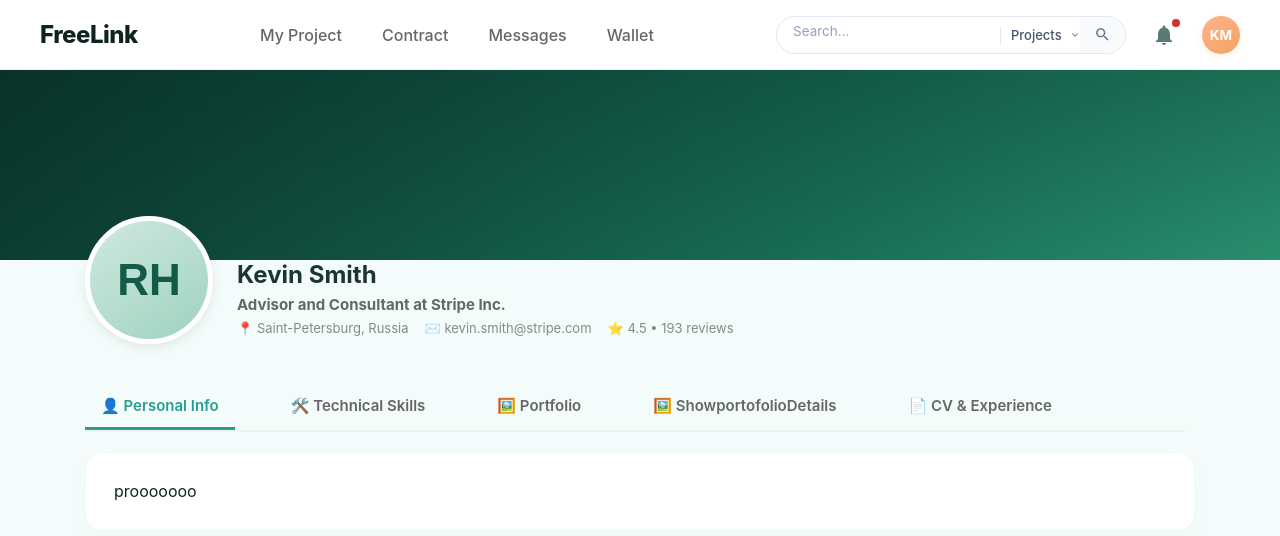
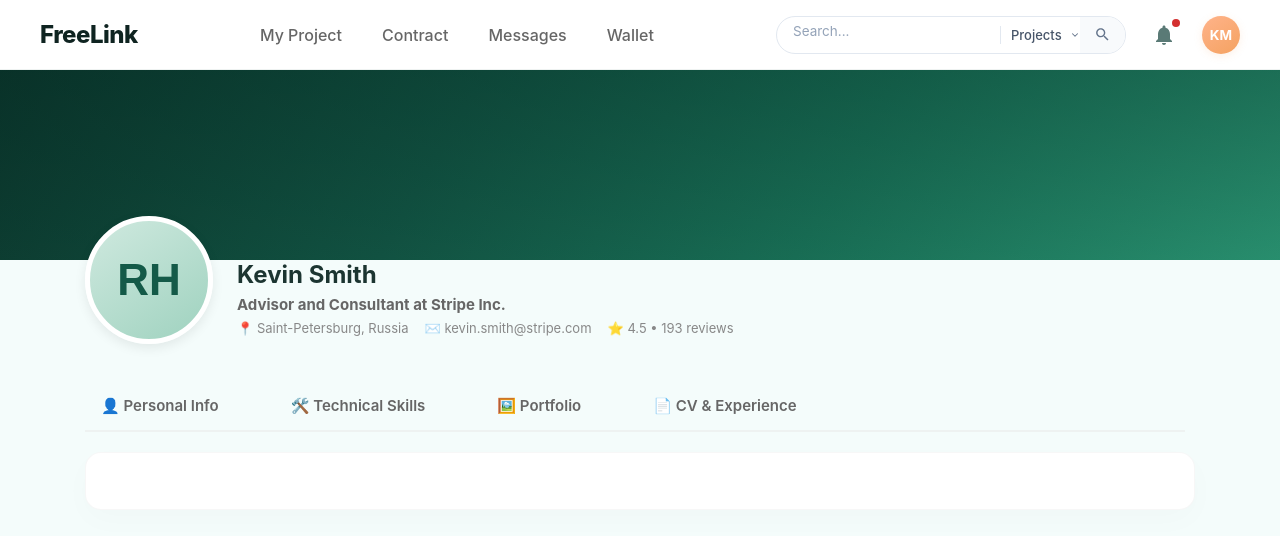
Before and after one commit to Rand-Hasan/tech-freelance-platform, a React (Vite) app: page /freelancerlayout/showprofile in a window 1280 px wide. Shown: the top 536 px of the page. Built offline with nearby package versions, Linux system fonts and the light colour scheme; what cookie-universal would draw is missing.

Commit message:
add rout

```diff
--- a/src/App.jsx
+++ b/src/App.jsx
@@ -29,6 +29,10 @@ import MessageFree from './features/FreeLancer/freelancer-message/pages/MessageF
 import WalletFree from './features/FreeLancer/freelancer-wallet/pages/WalletFree';
 import ShowProfile from './features/FreeLancer/Profile/pages/ShowProfile';
 import Showportofoliodetails from './features/FreeLancer/Portifolio/Pages/Showportofoliodetails';
+import PersonalInfo from './features/FreeLancer/Profile/pages/PersonalInfo';
+import ShowSkills from './features/FreeLancer/Skills/pages/ShowSkills';
+import ShowPortfolio from './features/FreeLancer/Portifolio/Pages/ShowPortfolio';
+import ShowCv from './features/FreeLancer/CV/pages/ShowCv';
 function App() {
   return (
     <BrowserRouter>
@@ -73,7 +77,13 @@ function App() {
           <Route path='messagefree' element={<MessageFree/>}/>
           <Route path='walletfree' element={<WalletFree/>}/>
 
-          <Route path='showprofile' element={<ShowProfile/>}/>
+          <Route path='showprofile' element={<ShowProfile/>}>
+          <Route path='personal' element={<PersonalInfo/>}/>
+          <Route path='skills' element={<ShowSkills/>}/>
+          <Route path='portfolio' element={<ShowPortfolio/>}/>
+          <Route path='cv' element={<ShowCv/>}/>
+          <Route path='showportofoliodetails' element={<Showportofoliodetails/>}/>
+          </Route>
          </Route>
       </Routes>
     </BrowserRouter>
--- a/src/features/FreeLancer/Portifolio/Pages/ShowPortfolio.jsx
+++ b/src/features/FreeLancer/Portifolio/Pages/ShowPortfolio.jsx
@@ -272,7 +272,7 @@ async function handleDeleteProject(){
     <div className="portfolio-card" key={project.id}
     onClick={() => {
     cookies.set("project-id", project.id);
-    navigate("/Showportofoliodetails");
+    navigate("/freelancerlayout/showprofile/showportofoliodetails");
   }}
    >
 <button
--- a/src/features/FreeLancer/Portifolio/Pages/Showportofoliodetails.jsx
+++ b/src/features/FreeLancer/Portifolio/Pages/Showportofoliodetails.jsx
@@ -63,7 +63,7 @@ const navigate = useNavigate();
 
      <button
   className="back-btn"
-  onClick={() => navigate("/ShowPortfolio")}
+  onClick={() => navigate("/freelancerlayout/showprofile/portfolio")}
 >
   ← Back to Portfolio
 </button>
--- a/src/features/FreeLancer/Portifolio/Styles/CreatePortifolio.css
+++ b/src/features/FreeLancer/Portifolio/Styles/CreatePortifolio.css
@@ -1,8 +1,4 @@
-* {
-  margin: 0;
-  padding: 0;
-  box-sizing: border-box;
-}
+
 
 body {
   font-family: Inter, sans-serif;
--- a/src/features/FreeLancer/Profile/pages/ShowProfile.jsx
+++ b/src/features/FreeLancer/Profile/pages/ShowProfile.jsx
@@ -5,25 +5,8 @@ import ShowPortfolio from '../../Portifolio/Pages/ShowPortfolio';
 import PersonalInfo from './PersonalInfo';
 import ShowSkills from '../../Skills/pages/ShowSkills';
 import Showportofoliodetails from '../../Portifolio/Pages/Showportofoliodetails';
+import { NavLink, Outlet } from 'react-router-dom';
 export default function ShowProfile(){
-    const [activeTab,setActiveTab]= useState('personal');
-    const renderTabContent = () => {
-    switch (activeTab) {
-      case "personal":
-        return <PersonalInfo />;
-      case "skills":
-        return <ShowSkills />;
-      case "portfolio":
-        return <ShowPortfolio/>;
-      case "cv":
-        return <ShowCv />;
-
-         case "Showportofoliodetails":
-        return <Showportofoliodetails/>;
-      default:
-        return <PersonalInfo />;
-    }
-  };
     return (
     <div>
         <div className='hero'></div>
@@ -52,43 +35,45 @@ export default function ShowProfile(){
 </div>
 
       <div className="profile-tabs-bar">
-        <button
-          className={`profile-tab-btn ${activeTab === 'personal' ? 'active' : ''}`}
-          onClick={() => setActiveTab('personal')}
+         <NavLink
+            to='personal'
+            className={({ isActive }) =>
+              `profile-tab-btn ${isActive ? 'active' : ''}`
+            }
           >
             👤 Personal Info
-        </button>
+          </NavLink>
 
-        <button
-          className={`profile-tab-btn ${activeTab === 'skills' ? 'active' : ''}`}
-          onClick={() => setActiveTab('skills')}
+          <NavLink
+            to='skills'
+            className={({ isActive }) =>
+              `profile-tab-btn ${isActive ? 'active' : ''}`
+            }
           >
             🛠️ Technical Skills
-        </button>
+          </NavLink>
 
-        <button
-          className={`profile-tab-btn ${activeTab === 'portfolio' ? 'active' : ''}`}
-          onClick={() => setActiveTab('portfolio')}
+          <NavLink
+            to='portfolio'
+            className={({ isActive }) =>
+              `profile-tab-btn ${isActive ? 'active' : ''}`
+            }
           >
             🖼️ Portfolio
-        </button>
-         <button
-          className={`profile-tab-btn ${activeTab === 'Showportofoliodetails' ? 'active' : ''}`}
-          onClick={() => setActiveTab('Showportofoliodetails')}
-        >
-          🖼️ ShowportofolioDetails
-        </button>
+          </NavLink>
 
-        <button
-          className={`profile-tab-btn ${activeTab === 'cv' ? 'active' : ''}`}
-          onClick={() => setActiveTab('cv')}
+          <NavLink
+            to='cv'
+            className={({ isActive }) =>
+              `profile-tab-btn ${isActive ? 'active' : ''}`
+            }
           >
             📄 CV & Experience
-        </button>
+          </NavLink>
       </div>
 
       <div className="profile-tab-content">
-        {renderTabContent()}
+        <Outlet/>
       </div>
        </div>
     </div>
--- a/src/features/FreeLancer/Skills/pages/CreateSkillis.jsx
+++ b/src/features/FreeLancer/Skills/pages/CreateSkillis.jsx
@@ -13,7 +13,7 @@ export default function CreateSkill() {
     const totalSteps = 4;
     const cookies = new Cookies();
 
-    const token = cookies.get('token');
+    const token = cookies.get('token-freelancer');
     console.log('coooooooooo:', token);
     const [allSkill, setallSkill] = useState([]);
     const [selectedSkills, setSelectedSkills] = useState([]);
```
Lines whose indentation alone changed are shown as unchanged.
